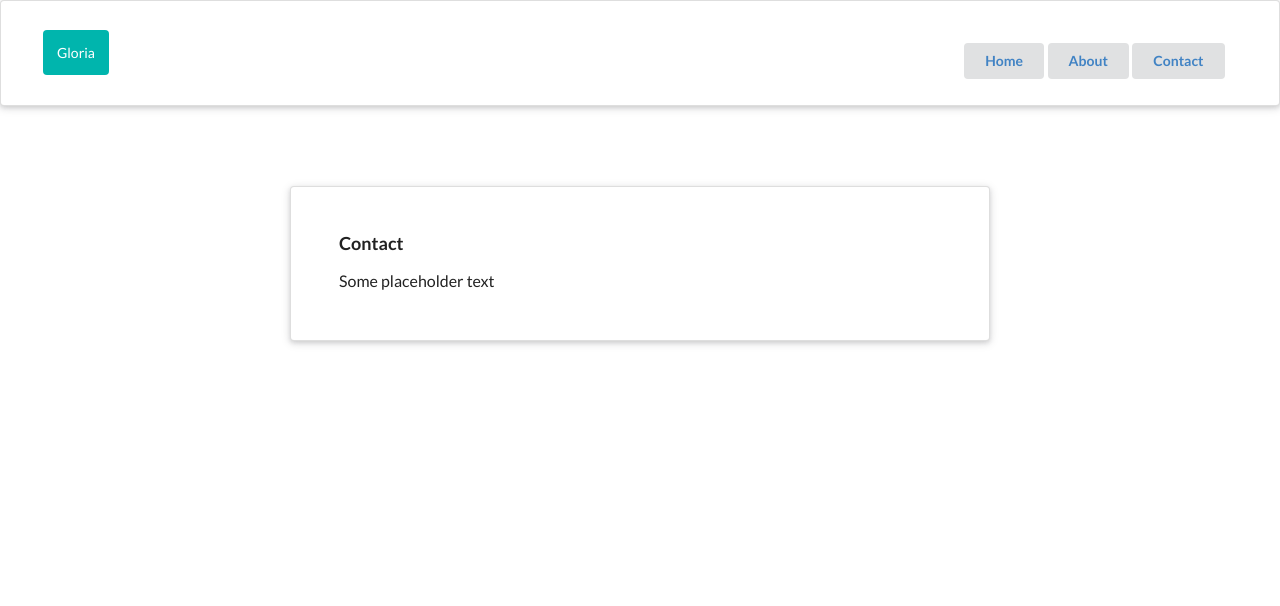
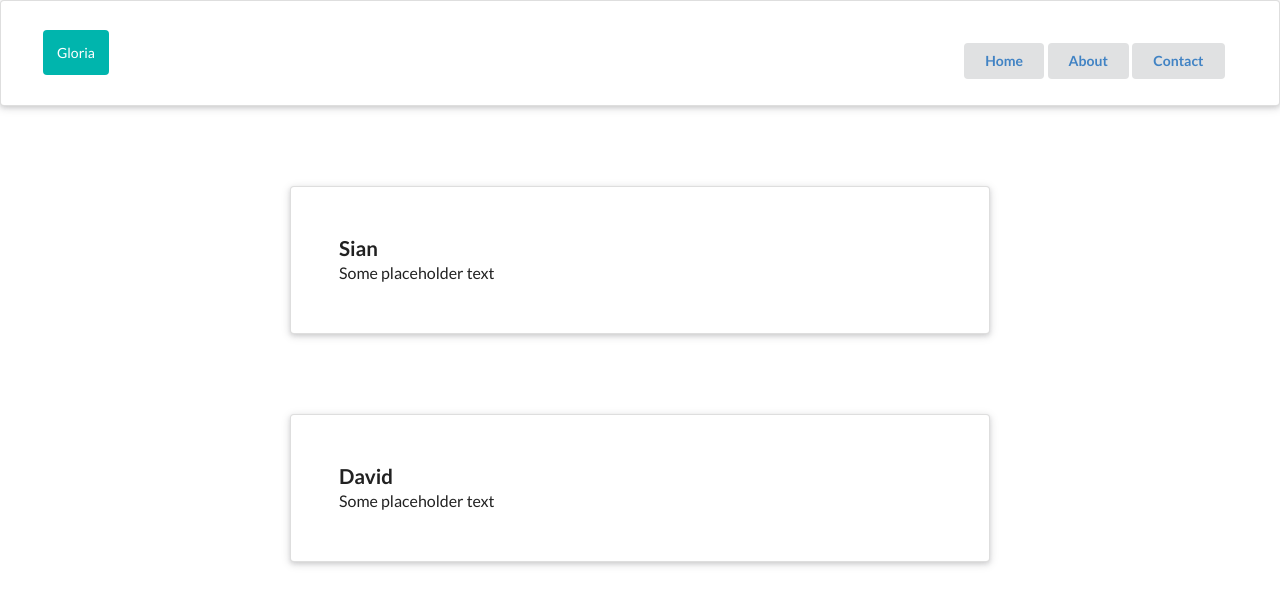
Before and after one commit to david-ewan-campbell/React-interactive-website-project, a React (Create React App) app: page /contact in a window 1280 px wide. Shown: the top 606 px of the page. Built offline with nearby package versions, Linux system fonts and the light colour scheme.

Commit message:
Added switch tag to wrap routes so only one route loaded at a time and added Link tags to Contact.js so that each page is linked to a user name in the url

```diff
--- a/src/App.js
+++ b/src/App.js
@@ -1,5 +1,5 @@
 import React from 'react'
-import { BrowserRouter, Route } from 'react-router-dom';
+import { BrowserRouter, Route, Switch } from 'react-router-dom';
 import Navbar from './components/Navbar';
 import Home from './components/Home';
 import About from './components/About';
@@ -11,10 +11,12 @@ function App() {
     <BrowserRouter>
       <div className="App">
         <Navbar />
+        <Switch>
           <Route exact path='/' component={Home}/>
           <Route path='/about' component={About} />
           <Route path='/contact' component={Contact} />
           <Route path='/card/:user' component={Card} />
+        </Switch>
       </div>
     </BrowserRouter>
   );
--- a/src/components/Contact.js
+++ b/src/components/Contact.js
@@ -1,13 +1,23 @@
 import React from 'react';
+import { Link } from 'react-router-dom';
 
 const Contact = () => {
   return(
-    <div
-      className='ui raised very padded text container segment'
-      style={{marginTop:'80px'}}>
-
-      <h3 className='ui header'>Contact</h3>
-      <p>Some placeholder text</p>
+    <div>
+      <div
+        className='ui raised very padded text container segment'
+        style={{marginTop:'80px'}}
+      >
+        <Link to='/card/Sian' className='ui header'>Sian</Link>
+        <p>Some placeholder text</p>
+      </div>
+      <div
+        className='ui raised very padded text container segment'
+        style={{marginTop:'80px'}}
+      >
+        <Link to='/card/David' className='ui header'>David</Link>
+        <p>Some placeholder text</p>
+      </div>
     </div>
   )
 }
```
